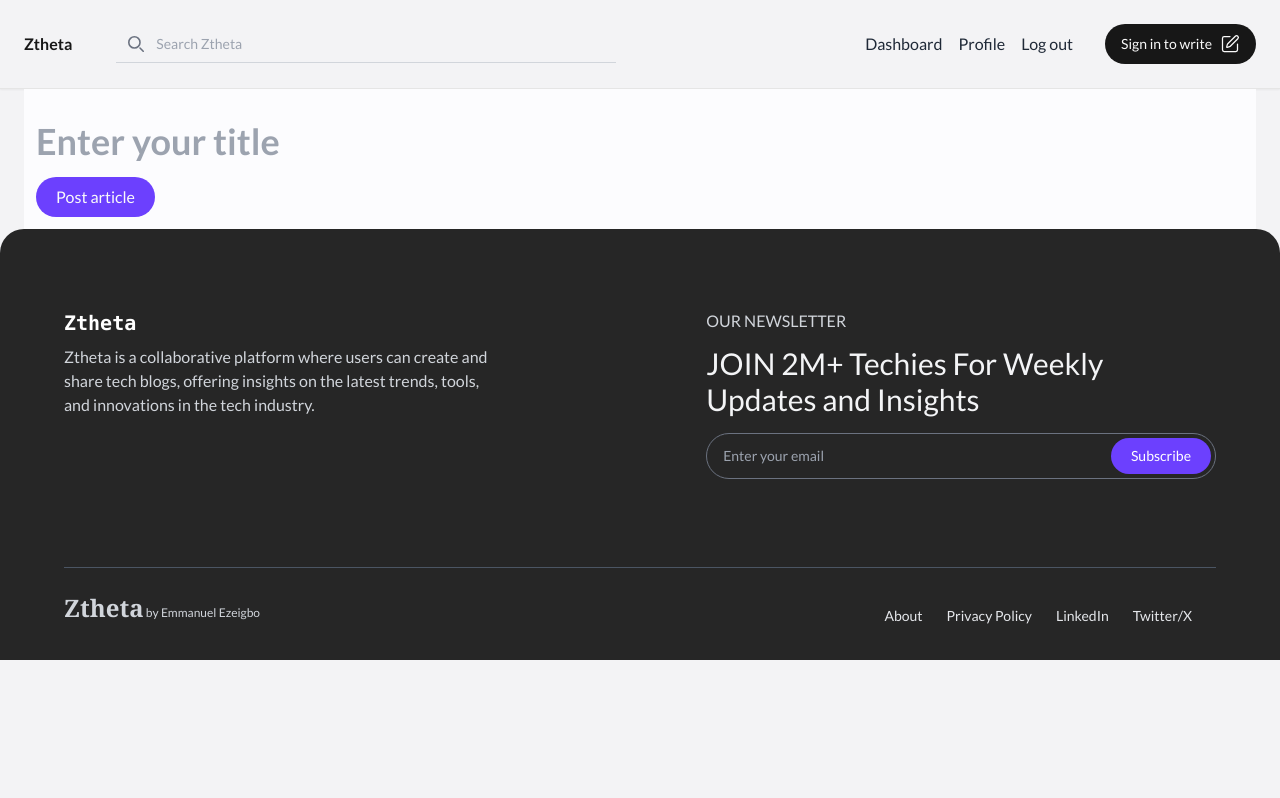
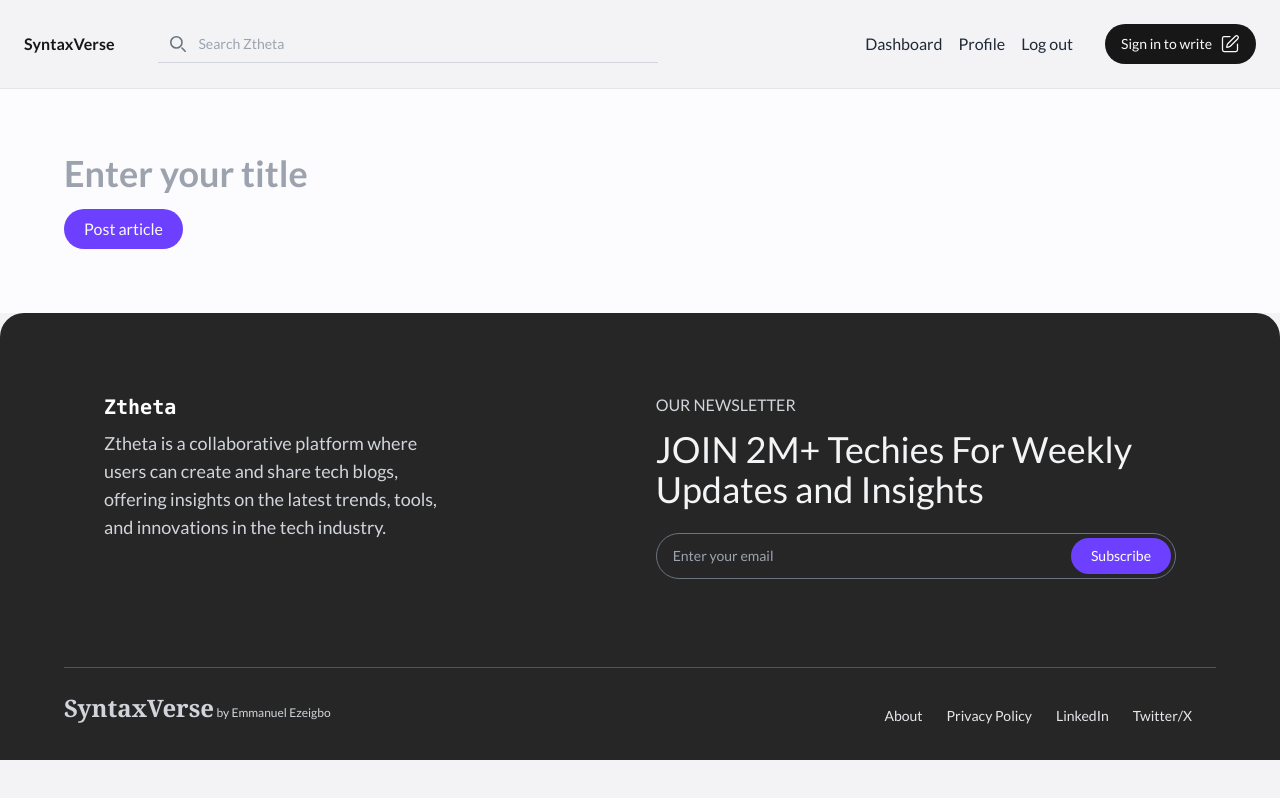
Before and after one commit to ezeigboemmanuel/SyntaxVerse, a Next.js app: page /write in a window 1280 px wide. Built offline with nearby package versions, Linux system fonts and the light colour scheme.

Commit message:
update: changed name

```diff
--- a/app/write/page.tsx
+++ b/app/write/page.tsx
@@ -3,7 +3,7 @@ import React from "react";
 
 const WritePage = () => {
   return (
-    <div className="bg-[#FCFCFE] p-3 pt-8">
+    <div className="bg-[#FCFCFE] p-5 md:p-10 lg:p-16 pt-8 -mx-3 md:-mx-6">
       <div>
         <input
           className="bg-transparent border-none text-2xl md:text-4xl font-bold outline-none active:outline-none"
--- a/components/Footer.tsx
+++ b/components/Footer.tsx
@@ -4,10 +4,10 @@ import React from "react";
 const Footer = () => {
   return (
     <div className="bg-[#262626] max-w-[1400px] mx-auto rounded-t-2xl md:rounded-t-3xl text-gray-300 p-5 pt-10 md:pt-20 md:px-16">
-      <div className="flex flex-col md:flex-row pb-8 md:pb-16 md:space-x-28 lg:space-x-52 md:justify-between">
+      <div className="flex flex-col md:flex-row pb-8 md:pb-16 md:space-x-28 lg:space-x-52 md:justify-between lg:px-10">
         <div className="mb-8 basis-1/2">
           <p className="font-bold text-xl text-white font-mono mb-2">Ztheta</p>
-          <p>
+          <p className="md:text-lg">
             Ztheta is a collaborative platform where users can create and share
             tech blogs, offering insights on the latest trends, tools, and
             innovations in the tech industry.
@@ -16,13 +16,13 @@ const Footer = () => {
         <div>
           <div>
             <p className="mb-3">OUR NEWSLETTER</p>
-            <h2 className="text-gray-100 text-2xl md:text-3xl">
+            <h2 className="text-gray-100 text-2xl md:text-3xl lg:text-4xl">
               JOIN 2M+ Techies For Weekly Updates and Insights
             </h2>
           </div>
 
-          <div className="mt-4">
-            <form className="max-w-lg mx-auto">
+          <div className="mt-4 md:mt-6">
+            <form className="max-w-xl mx-auto">
               <div className="relative">
                 <input
                   type="search"
@@ -52,7 +52,7 @@ const Footer = () => {
               href="/"
               className="font-semibold font-serif text-xl md:text-2xl"
             >
-              Ztheta
+              SyntaxVerse
             </Link>
             <span className="text-xs">
               {" "}
--- a/components/Navbar.tsx
+++ b/components/Navbar.tsx
@@ -23,7 +23,7 @@ const Navbar = () => {
     <div className="flex justify-between items-center max-w-[1400px] mx-auto px-3 md:px-6 py-4 md:py-6 border-b shadow-sm">
       <div className="flex items-center space-x-3 w-full">
         <Link href="/">
-          <label className="font-semibold cursor-pointer">Ztheta</label>
+          <label className="font-semibold cursor-pointer">SyntaxVerse</label>
         </Link>
         <div className="w-full">
           <Searchbar />
```
